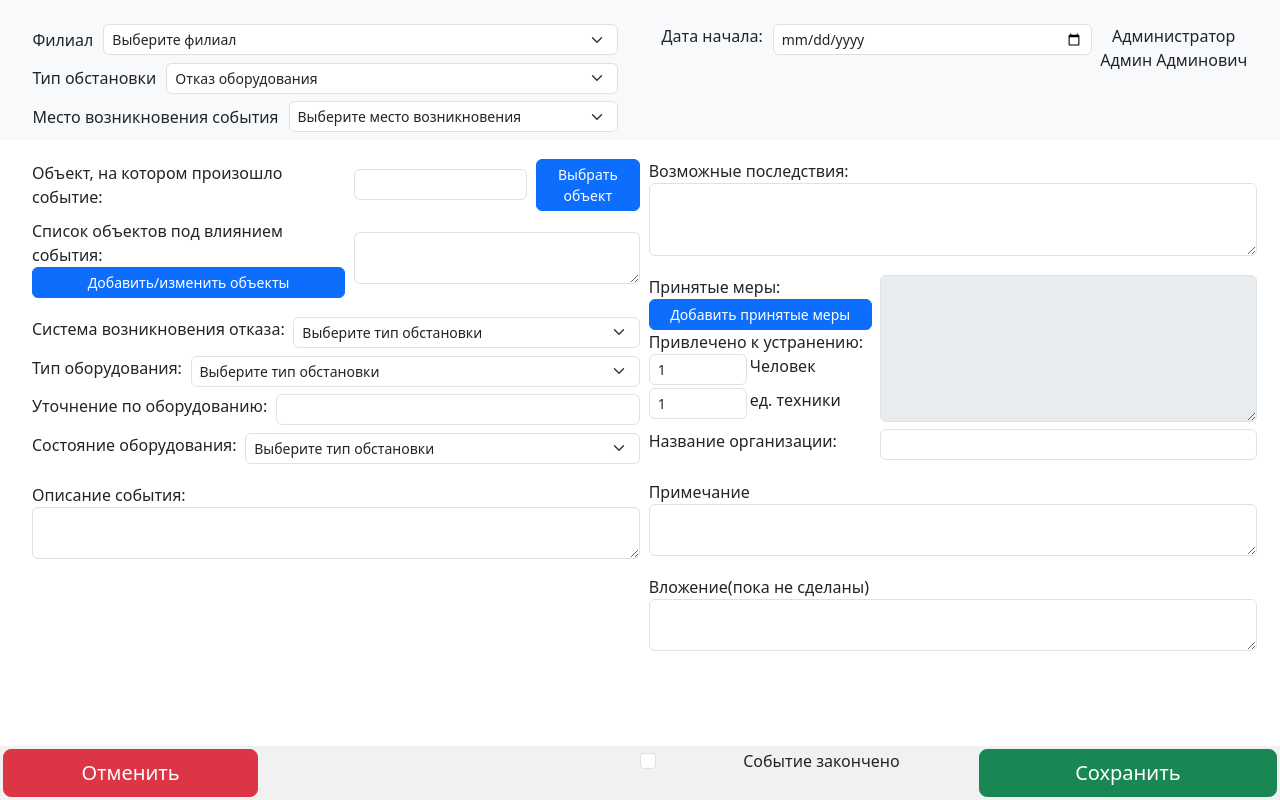
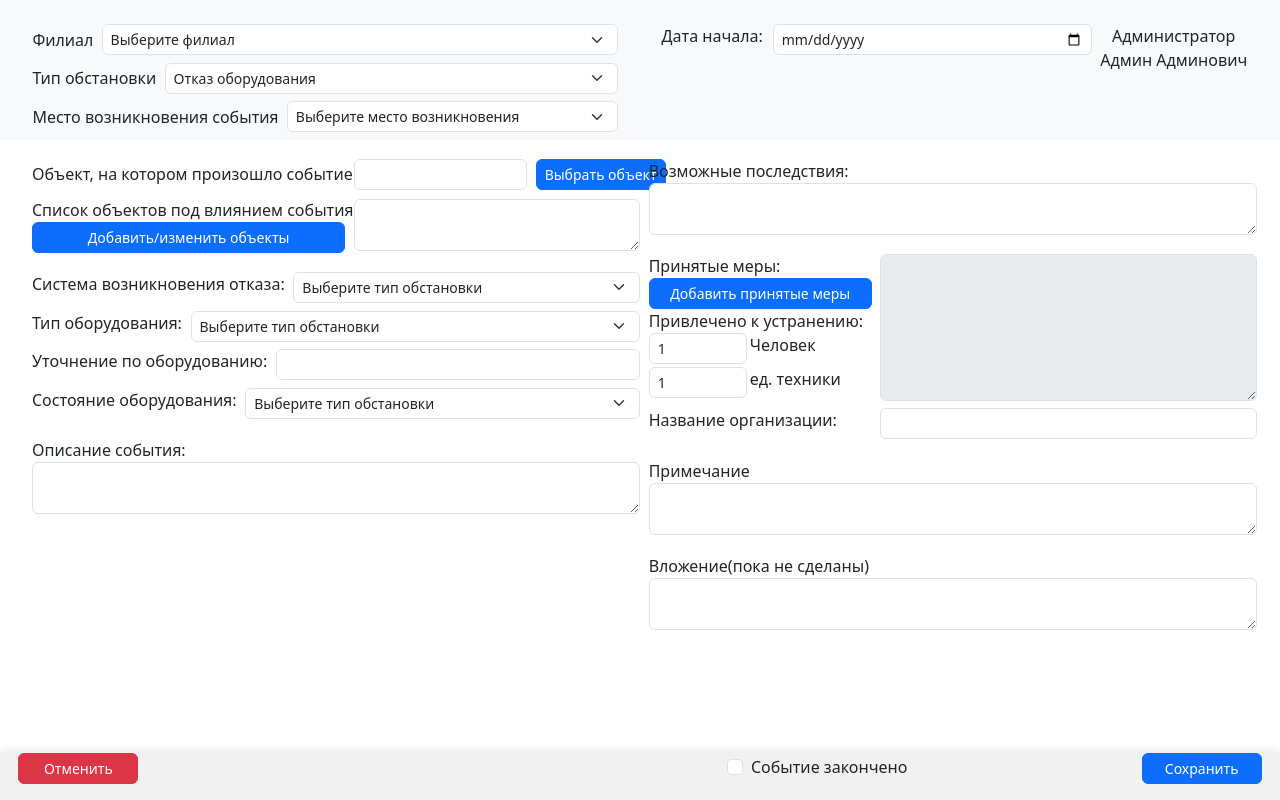
Before and after one commit to realReloadTime/APM_v4, a Django app: template core/templates/core/form_page.html in a window 1280 px wide. Run offline with Django 5.2, Linux system fonts and the light colour scheme; the template is opened without the code that fills it, so the values that code supplies are empty; parts of the project's set-up code (start-up, migrations or seed data) failed here and were passed over.

Commit message:
Сделан адаптив для оставшихся 4х форм, добавлены скрипты для смены погодных условий кнопками(см. блоки метеоусловия и осадки), а так же появление даты окончания события. Также был исправлен footer, изменены условия для медиазапросов(теперь экран изменяется при ширине 1200px вместо 768px. Необходимо исправить кнопку на форме с отказом оборудования, она перекрывает соседний блок, а так же переделать блок с datapicker'ом, чтобы он соотвествовал остальному интерфейсу.

```diff
--- a/core/templates/core/css/styles.css
+++ b/core/templates/core/css/styles.css
@@ -3,7 +3,7 @@ html {
     padding: 0;
     height: 100%;
 }
-@media (min-width: 768px) {
+@media (min-width: 1200px) {
     html {
         font-size: 16px;
     }
@@ -15,7 +15,7 @@ html {
         grid-column: 2;
     }
 }
-@media (max-width: 768px) {
+@media (max-width: 1200px) {
     body {
         font-size: 14px;
     }
@@ -28,16 +28,9 @@ html {
         gap:30px
     }
 }
-.form-footer {
-    background-color: #f1f1f1;
-    text-align: center;
-    position: fixed;
-    bottom: 0;
-    width: 100%;
-    padding: 0.25%;
-}
 body{
     overflow-x: hidden;
+    padding-bottom: 50px;
 }
 table {
     border:3px solid rgb(195, 195, 243);
@@ -85,7 +78,8 @@ main{
 input.form-control,
 select.form-select,
 button.btn-primary,
-textarea.form-control{
+textarea.form-control,
+button.btn-danger{
     padding: 0.25rem 0.5rem;
     font-size: 0.875rem;
     line-height: 1.5;
--- a/core/templates/core/form_page.html
+++ b/core/templates/core/form_page.html
@@ -11,7 +11,7 @@
     <nav class="navbar-fixed-top justify-content-center bg-light" data-bs-theme="light" style="padding-top: 1.90%; padding-left: 2.53%; padding-right: 2.53%;">
         <div class="form-top-container" style="display: grid; grid-template-columns: 48.2% 48.2%; width:100%; column-gap: 3.57%;">
             <div style="width: 100%; display: block;">
-                <div class="internal-block" style="display: grid; width: 100%; grid-template-columns: auto 1fr; align-items: center;  column-gap: 10px;">
+                <div class="internal-block" style="display: grid;  align-items: center;">
                     <label for="filial">Филиал</label>
                     <select class="form-select" id="filial" style="width:100%; box-sizing: border-box">
                         <option value="">Выберите филиал</option>
@@ -19,7 +19,7 @@
                         <option value="bashkir">Башкирский АУГ МПГ</option>
                     </select>
                 </div>
-                <div class="internal-block" style="display: grid; grid-template-columns: auto 1fr; align-items: center;  column-gap: 10px;">
+                <div class="internal-block" style="display: grid; align-items: center;">
                     <label for="enviroment-type">Тип обстановки</label>
                     <select class="form-select" id="enviroment-type" style="width:100%; box-sizing: border-box">
                         <option value="equipment-failure">Отказ оборудования</option>
@@ -31,7 +31,7 @@
                         <option value="other">Другие</option>
                     </select>
                 </div>
-                <div class="internal-block" style="display: grid; grid-template-columns: auto 1fr; align-items: center;  column-gap: 10px;">
+                <div class="internal-block" style="display: grid; align-items: center;">
                     <label for="event-location">Место возникновения события</label>
                     <select class="form-select" id="event-location" style="width:100%">
                         <option value="">Выберите место возникновения</option>
@@ -39,40 +39,37 @@
                     </select>
                 </div>
             </div>
-            <div class="internal-block" style="width: 100%; display: grid; grid-template-columns: 1fr auto; " >
-                <div style="display: grid; grid-template-columns: auto 1fr; align-items: start; column-gap: 10px;">
+            <div class="internal-block" style="display: grid; grid-template-columns: 1fr auto; " >
+                <div style="display: grid; grid-template-columns: auto 1fr; grid-row: 1; align-items: start; column-gap: 10px;">
                     <label style="white-space: nowrap;">Дата начала: </label>
                     <input type="date" class="form-control" style="width:100%;">
                 </div>
-                <label style="text-align: center; white-space: nowrap;">Администратор <br>Админ Админович</label>
-
+                <label style="text-align: center; grid-row: 1; white-space: nowrap;">Администратор <br>Админ Админович</label>
+                <div id="event-end" style="display: none; grid-template-columns: auto 1fr; grid-row: 2; align-items: start; column-gap: 10px;">
+                    <label style="white-space: nowrap;">Дата конца: </label>
+                    <input type="date" class="form-control" style="width:100%;">
+                </div>
             </div>
 
         </div>
     </nav>
     <div class="main-form">
-        <div class="changing-form" id="equipment-failure" style="display: block;" >
+        <div class="changing-form" id="equipment-failure" style="display: block;">
             <div class="external-block" id="pick-objects" style="width: 100%; display: block;">
-                <div class="internal-block" style="display:grid; align-items: center;
-                                                    grid-template-columns: 51.5% 28.5% 1fr;">
-                    <label id="one_object">Объект, на котором произошло событие: </label>
+                <div class="internal-block" style="display:grid; align-items: center; grid-template-columns: 51.5% 28.5% 1fr;">
+                    <label id="one_object" style="white-space: nowrap;">Объект, на котором произошло событие:</label>
                     <input class="form-control" name="picked_object" type="text"/>
-                    <button class="btn btn-primary">Выбрать объект</button>
+                    <button class="btn btn-primary" style="white-space: nowrap; min-width: max-content; overflow: hidden; text-overflow: ellipsis;">Выбрать объект</button>
                 </div>
-                <div class="internal-block" style="display:grid; align-items: center;
-                                                    grid-template-columns: 51.5% 1fr;">
-                    <span style="grid-column: 1; grid-row: 1; ">Список объектов под влиянием события:</span>
-                    <button class="btn btn-primary" style="grid-column: 1; grid-row: 2; ">Добавить/изменить объекты</button>
-                    <textarea class="form-control" style="grid-column: 2; grid-row: 1 /span 2 ;"></textarea>
-
+                <div class="internal-block" style="display:grid; align-items: center; grid-template-columns: 51.5% 1fr;">
+                    <span style="grid-column: 1; grid-row: 1; white-space: nowrap;">Список объектов под влиянием события:</span>
+                    <button class="btn btn-primary" style="grid-column: 1; grid-row: 2; white-space: nowrap; min-width: max-content;">Добавить/изменить объекты</button>
+                    <textarea class="form-control" style="grid-column: 2; grid-row: 1 / span 2;"></textarea>
                 </div>
-
-
-
             </div>
             <div class="external-block">
                 <div class="internal-block" style="display: grid;">
-                    <span> Система возникновения отказа:</span>
+                    <span style="white-space: nowrap;">Система возникновения отказа:</span>
                     <select class="form-select" id="system_decline">
                         <option value="">Выберите тип обстановки</option>
                         <option value="equipment failure">Отказ оборудования</option>
@@ -80,7 +77,7 @@
                     </select>
                 </div>
                 <div class="internal-block" style="display: grid;">
-                    <span for="equipment-type"> Тип оборудования:</span>
+                    <span for="equipment-type" style="white-space: nowrap;">Тип оборудования:</span>
                     <select class="form-select" id="equipment-type">
                         <option value="">Выберите тип обстановки</option>
                         <option value="equipment failure">Отказ оборудования</option>
@@ -88,11 +85,11 @@
                     </select>
                 </div>
                 <div class="internal-block" style="display: grid;">
-                    <span id="lbl-equipment-correction">Уточнение по оборудованию:</span>
+                    <span id="lbl-equipment-correction" style="white-space: nowrap;">Уточнение по оборудованию:</span>
                     <input class="form-control" name="equipment-correction" type="text" aria-describedby="lbl-equipment-correction"/>
                 </div>
                 <div class="internal-block" style="display: grid;">
-                    <span for="equipment-state"> Состояние оборудования:</span>
+                    <span for="equipment-state" style="white-space: nowrap;">Состояние оборудования:</span>
                     <select class="form-select" id="equipment-state">
                         <option value="">Выберите тип обстановки</option>
                         <option value="equipment failure">Отказ оборудования</option>
@@ -101,7 +98,7 @@
                 </div>
             </div>
             <div class="internal-block" style="display: block;">
-                <span for="describe-event">Описание события: </span>
+                <span for="describe-event" style="white-space: nowrap;">Описание события:</span>
                 <textarea class="form-control" name="describe-event" type="text" style="width: 100%;"></textarea>
             </div>
         </div>
@@ -205,70 +215,74 @@
                     <option value="9"></option>
                 </datalist>
             </div>
-            <div class="internal-block">
+            <div class="external-block">
                 <label>Прочее:</label>
                 <textarea class="form-control" style="width: 100%;"></textarea>
             </div>
         </div>
         <div class="changing-form" id="hydrology">
-            <div class="internal-block" style="display: inline-flex; align-items: center; gap: 5px; white-space: pre; width: 100%;">
+            <div class="external-block" style="display: grid; grid-template-columns: auto 1fr; column-gap: 1.42%;">
                 <label>Вид информации и источник: </label>
                 <select class="form-select" id=""></select>
             </div>
-            <div class="internal-block" style="display: inline-flex; grid-row: 1; width: 100%;">
+            <div class="external-block">
+                <div class="internal-block" style="display: grid;">
                     <label>Название водоема:</label>
                     <input type="text" class="form-control">
                 </div>
-            <div class="internal-block" style="display: inline-flex; grid-row: 2; width: 100%;">
+                <div class="internal-block" style="display: grid;">
                     <label>Ожидаемый уровень воды:</label>
                     <input type="text" class="form-control">
                 </div>
-            <div class="internal-block" style="width: 100%;">
+            </div>
+            <div class="external-block" style="display: block;">
                 <label>Прочее:</label>
                 <textarea class="form-control" style="width: 100%;"></textarea>
             </div>
         </div>
         <div class="changing-form" id="emergency">
-            <div class="internal-block" style="display: inline-flex; align-items: center; gap: 5px; white-space: pre; width: 100%;">
+            <div class="external-block">
+                <div class="internal-block" style="display: grid;">
                         <label>Вид информации и источник: </label>
                         <select class="form-select" id=""></select>
                 </div>
-            <div class="internal-block" style="width: 100%;">
+                <div class="internal-block" style="display: block;">
                     <label>Географическая территория(край, область, регион):</label>
                     <textarea class="form-control" style="width: 100%;"></textarea>
                 </div>
-            <div class="internal-block" style="width: 100%;">
+            </div>
+            <div class="external-block" style="display: block">
                     <label>Прочее:</label>
                     <textarea class="form-control" style="width: 100%;"></textarea>
             </div>
         </div>
         <div class="changing-form" id="other">
-            <div class="internal-block" style="display: inline-flex; align-items: center; gap: 5px; white-space: pre; width: 100%;">
+            <div class="external-block" style="display: grid; grid-template-columns: auto 1fr; column-gap: 1.42%;">
                     <label>Вид информации и источник: </label>
                     <select class="form-select" id=""></select>
             </div>
-            <div class="internal-block" style="width: 100%;">
+            <div class="external-block" style="display: block;">
                     <label>Прочее:</label>
                     <textarea class="form-control" style="width: 100%;"></textarea>
             </div>
         </div>
         <div class="stable-form" style="display: block;">
-            <div class="external-block" style="display: block;">
+            <div class="external-block" style="display: block; ">
                 <label for="consequences">Возможные последствия:</label>
-                <textarea class="form-control" id="consequences" name="consequences" rows="3"></textarea>
+                <textarea class="form-control" id="consequences" name="consequences" ></textarea>
             </div>
-            <div class="external-block" style="grid-column: 1; grid-row: 2; display: block; ">
+            <div class="external-block" style="display: block; ">
                 <div class="internal-block" style="grid-template-columns: 36.7% 1fr; display: grid;">
                     <div style="display: grid;">
-                        <label for="add-actions">Принятые меры:</label>
+                        <label>Принятые меры:</label>
                         <button class="btn btn-primary">Добавить принятые меры</button>
-                        <label for="elimination">Привлечено к устранению: </label>
-                        <div class="elimination" style="display: grid; ">
-                            <div class="internal-block" style="display: grid; grid-template-columns: auto 1fr; align-items: start; ">
+                        <label>Привлечено к устранению: </label>
+                        <div style="display: grid;">
+                            <div class="internal-block" style="display: grid;  align-items: start; ">
                                 <input class="form-control" type="number" name="employees" min="0" max="999" step="1" value="1">
                                 <label>Человек</label>
                             </div>
-                            <div class="internal-block" style="display: grid; grid-template-columns: auto 1fr; align-items: start;">
+                            <div class="internal-block" style="display: grid; align-items: start;">
                                 <input class="form-control" type="number" name="venicles" min="0" max="999" step="1" value="1">
                                 <label>ед. техники</label>
                             </div>
@@ -291,17 +305,17 @@
             </div>
         </div>
     </div>
-    <div class="form-footer" style="display: grid; grid-template-columns: 50% auto auto;">
-        <button class="btn btn-danger btn-lg" style="width: 40%; align-self: flex-start;">
-            Отменить
-        </button>
-        <div class="form-check">
+    <div class="form-footer" style="
+        display: grid; grid-template-columns: 2fr auto 1fr; position: fixed; bottom: 0; left: 0;
+        right: 0; background: #f1f1f1;
+        padding: 0% 1.43% 1.27%;
+        z-index: 100; align-items: center; box-shadow: 0 -2px 10px rgba(0,0,0,0.1);">
+        <button class="btn btn-danger" style="min-width: 120px; justify-self: start;">Отменить</button>
+        <div class="form-check" style="padding-bottom: 0%;">
             <input class="form-check-input" type="checkbox" id="is_ended">
             <span class="form-check-label" for="is_ended">Событие закончено</span>
         </div>
-        <button class="btn btn-success btn-lg">
-            Сохранить
-        </button>
+        <button class="btn btn-primary" style="min-width: 120px; justify-self: end;">Сохранить</button>
     </div>
     <script>
         let select = document.getElementById('enviroment-type');
@@ -318,5 +332,59 @@
             lastIndex = index; // Обновить сохраненный индекс.
         });
     </script>
+    <script>
+        document.addEventListener('DOMContentLoaded', () => {
+            const select = document.getElementById('select-weather-condition');
+            const prevBtn = select.previousElementSibling;
+            const nextBtn = select.nextElementSibling;
+
+            prevBtn.addEventListener('click', () => {
+                select.selectedIndex = (select.selectedIndex - 1 + select.options.length) % select.options.length;
+                select.dispatchEvent(new Event('change'));
+            });
+
+            nextBtn.addEventListener('click', () => {
+                select.selectedIndex = (select.selectedIndex + 1) % select.options.length;
+                select.dispatchEvent(new Event('change'));
+            });
+        });
+    </script>
+    <script>
+        document.addEventListener('DOMContentLoaded', () => {
+            const select = document.getElementById('select-rainfall');
+            const prevBtn = select.previousElementSibling;
+            const nextBtn = select.nextElementSibling;
+
+            prevBtn.addEventListener('click', () => {
+                select.selectedIndex = (select.selectedIndex - 1 + select.options.length) % select.options.length;
+                select.dispatchEvent(new Event('change'));
+            });
+
+            nextBtn.addEventListener('click', () => {
+                select.selectedIndex = (select.selectedIndex + 1) % select.options.length;
+                select.dispatchEvent(new Event('change'));
+            });
+        });
+    </script>
+    <script>
+    document.addEventListener('DOMContentLoaded', function() {
+        const checkbox = document.getElementById('is_ended');
+        const endDateBlock = document.getElementById('event-end');
+
+        // Обработчик изменений для чекбокса
+        checkbox.addEventListener('change', function() {
+            if (this.checked) {
+                endDateBlock.style.display = 'grid';
+            } else {
+                endDateBlock.style.display = 'none';
+            }
+        });
+
+        // Инициализация состояния при загрузке
+        if (checkbox.checked) {
+            endDateBlock.style.display = 'grid';
+        }
+    });
+    </script>
 </body>
 </html>
```
Also changed, not shown: other parts of core/templates/core/form_page.html (+29 -16 lines). Lines whose indentation alone changed are shown as unchanged.
